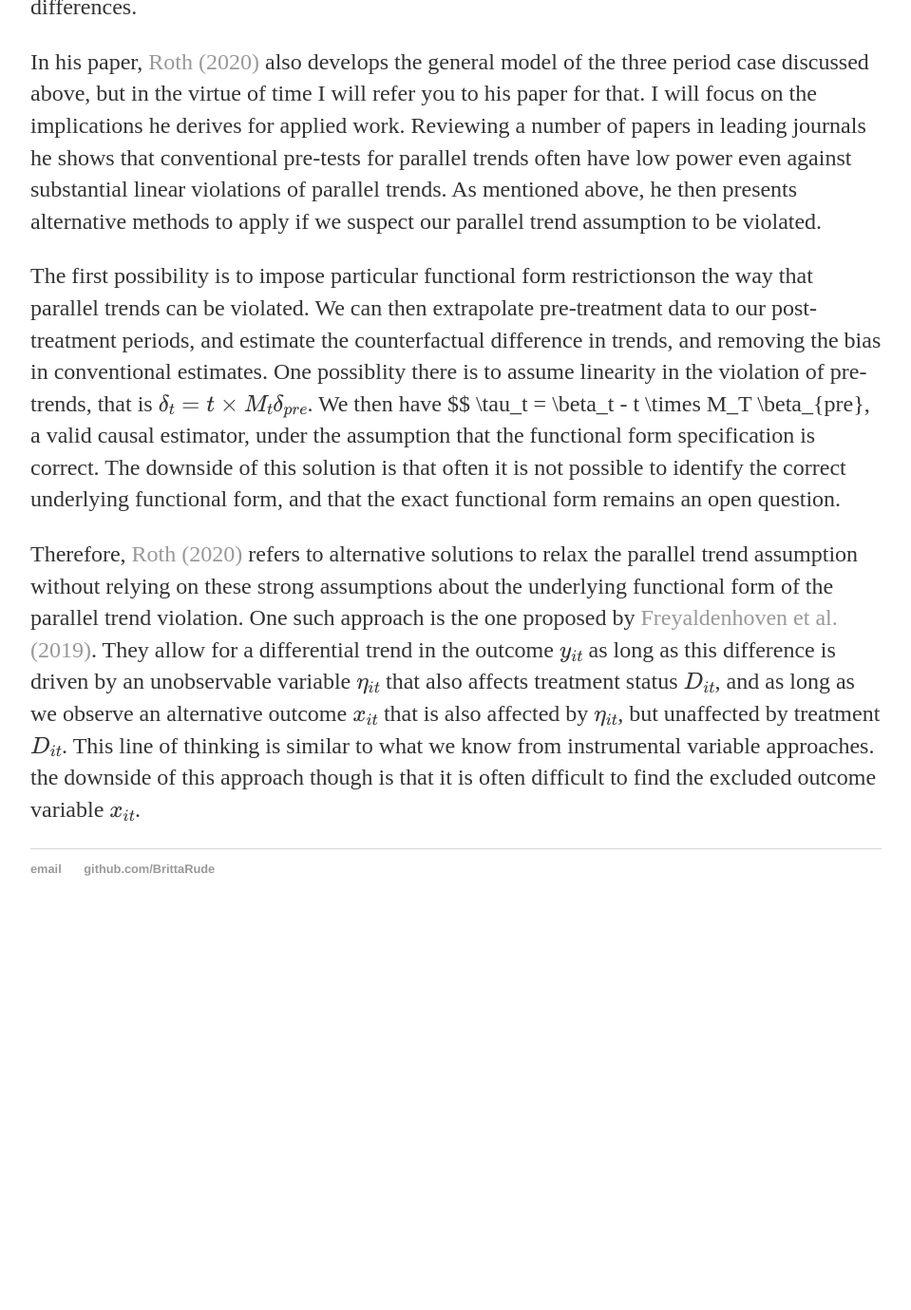
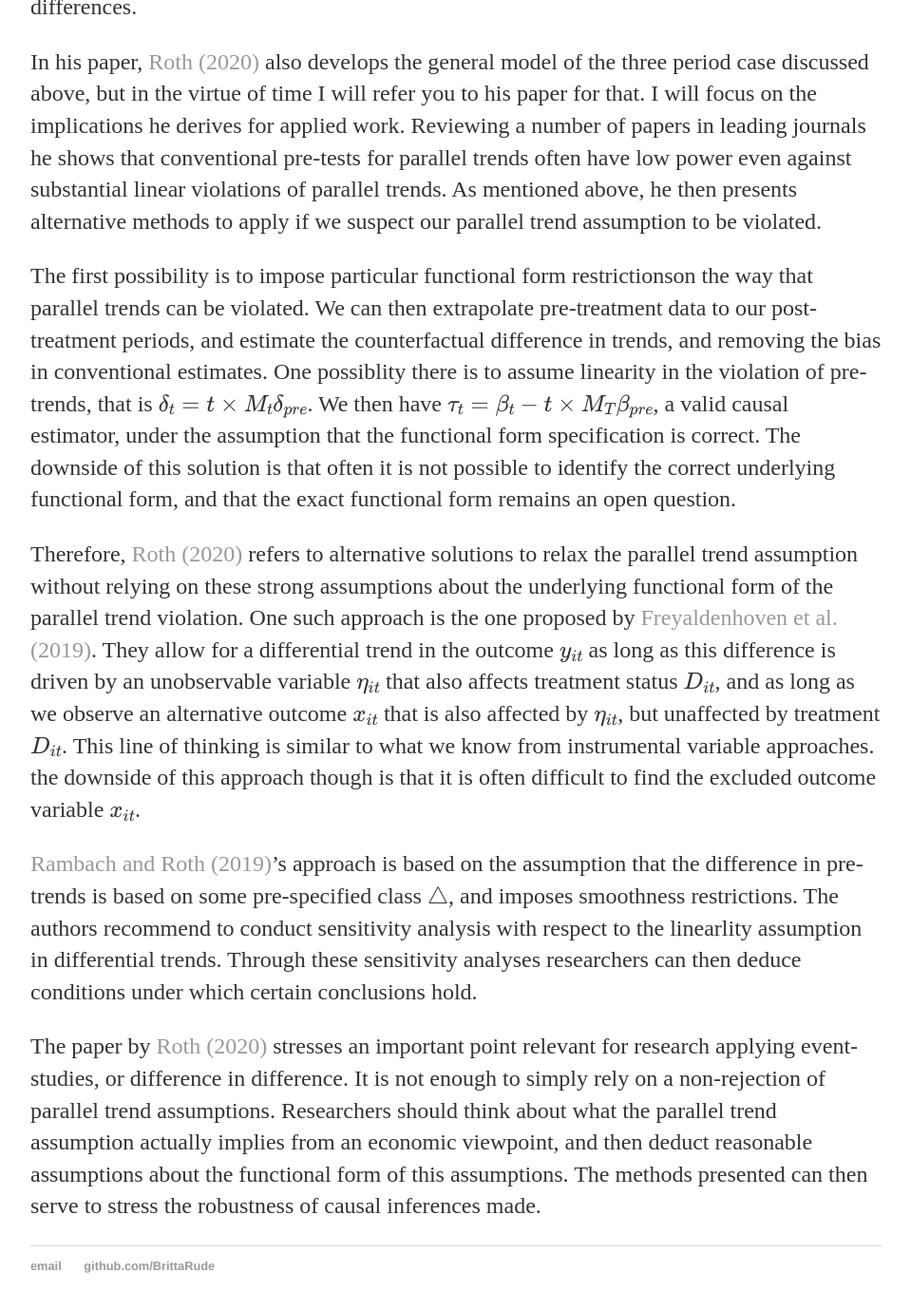
Before and after one commit to BrittaRude/BrittaRude.github.io, a Jekyll site: the page built from inputs_datascience/_posts/2020-07-23-britta-rude-event-studies-and-their-flaws.md, in a window 1280 px wide and 1400 px high, scrolled down 4057 px. Shown: the top 1379 px of the window at 95% size, without its empty margins (160-1119 px from the left). Built offline with Jekyll 4.4.1, drawn with Linux system fonts in a browser that asks for light colours; formulas are drawn with MathJax 3; before the commit the page ends 5039 px from its top, so only the background shows below that.

Commit message:
Update 2020-07-23-britta-rude-event-studies-and-their-flaws.md

```diff
--- a/inputs_datascience/_posts/2020-07-23-britta-rude-event-studies-and-their-flaws.md
+++ b/inputs_datascience/_posts/2020-07-23-britta-rude-event-studies-and-their-flaws.md
@@ -43,6 +43,10 @@ The right panel of the figure above shows the bias of our estimate. [Roth (2020)
 
 In his paper, [Roth (2020)](https://scholar.harvard.edu/files/jroth/files/roth_pretrends_testing.pdf) also develops the general model of the three period case discussed above, but in the virtue of time I will refer you to his paper for that. I will focus on the implications he derives for applied work. Reviewing a number of papers in leading journals he shows that conventional pre-tests for parallel trends often have low power even against substantial linear violations of parallel trends. As mentioned above, he then presents alternative methods to apply if we suspect our parallel trend assumption to be violated.
 
-The first possibility is to impose particular functional form restrictionson the way that parallel trends can be violated. We can then extrapolate pre-treatment data to our post-treatment periods, and estimate the counterfactual difference in trends, and removing the bias in conventional estimates. One possiblity there is to assume linearity in the violation of pre-trends, that is $$ \delta_t = t \times M_t \delta_{pre}$$. We then have $$ \tau_t = \beta_t - t \times M_T \beta_{pre}, a valid causal estimator, under the assumption that the functional form specification is correct. The downside of this solution is that often it is not possible to identify the correct underlying functional form, and that the exact functional form remains an open question.
+The first possibility is to impose particular functional form restrictionson the way that parallel trends can be violated. We can then extrapolate pre-treatment data to our post-treatment periods, and estimate the counterfactual difference in trends, and removing the bias in conventional estimates. One possiblity there is to assume linearity in the violation of pre-trends, that is $$ \delta_t = t \times M_t \delta_{pre}$$. We then have $$ \tau_t = \beta_t - t \times M_T \beta_{pre} $$, a valid causal estimator, under the assumption that the functional form specification is correct. The downside of this solution is that often it is not possible to identify the correct underlying functional form, and that the exact functional form remains an open question.
 
 Therefore, [Roth (2020)](https://scholar.harvard.edu/files/jroth/files/roth_pretrends_testing.pdf) refers to alternative solutions to relax the parallel trend assumption without relying on these strong assumptions about the underlying functional form of the parallel trend violation. One such approach is the one proposed by [ Freyaldenhoven et al. (2019)](https://www.brown.edu/Research/Shapiro/pdfs/pretrends.pdf). They allow for a differential trend in the outcome $$ y_{it}$$ as long as this difference is driven by an unobservable variable $$ \eta_{it}$$ that also affects treatment status $$ D_{it}$$, and as long as we observe an alternative outcome $$x_{it}$$ that is also affected by $$ \eta_{it}$$, but unaffected by treatment $$ D_{it}$$. This line of thinking is similar to what we know from instrumental variable approaches. the downside of this approach though is that it is often difficult to find the excluded outcome variable  $$x_{it}$$.
+
+[Rambach and Roth (2019)](https://scholar.harvard.edu/files/jroth/files/roth_jmp_honestparalleltrends_main.pdf)'s approach is based on the assumption that the difference in pre-trends is based on some pre-specified class $$ \triangle $$, and imposes smoothness restrictions. The authors recommend to conduct sensitivity analysis with respect to the linearlity assumption in differential trends. Through these sensitivity analyses researchers can then deduce conditions under which certain conclusions hold.
+
+The paper by [Roth (2020)](https://scholar.harvard.edu/files/jroth/files/roth_pretrends_testing.pdf) stresses an important point relevant for research applying event-studies, or difference in difference. It is not enough to simply rely on a non-rejection of parallel trend assumptions. Researchers should think about what the parallel trend assumption actually implies from an economic viewpoint, and then deduct reasonable assumptions about the functional form of this assumptions. The methods presented can then serve to stress the robustness of causal inferences made.
```
